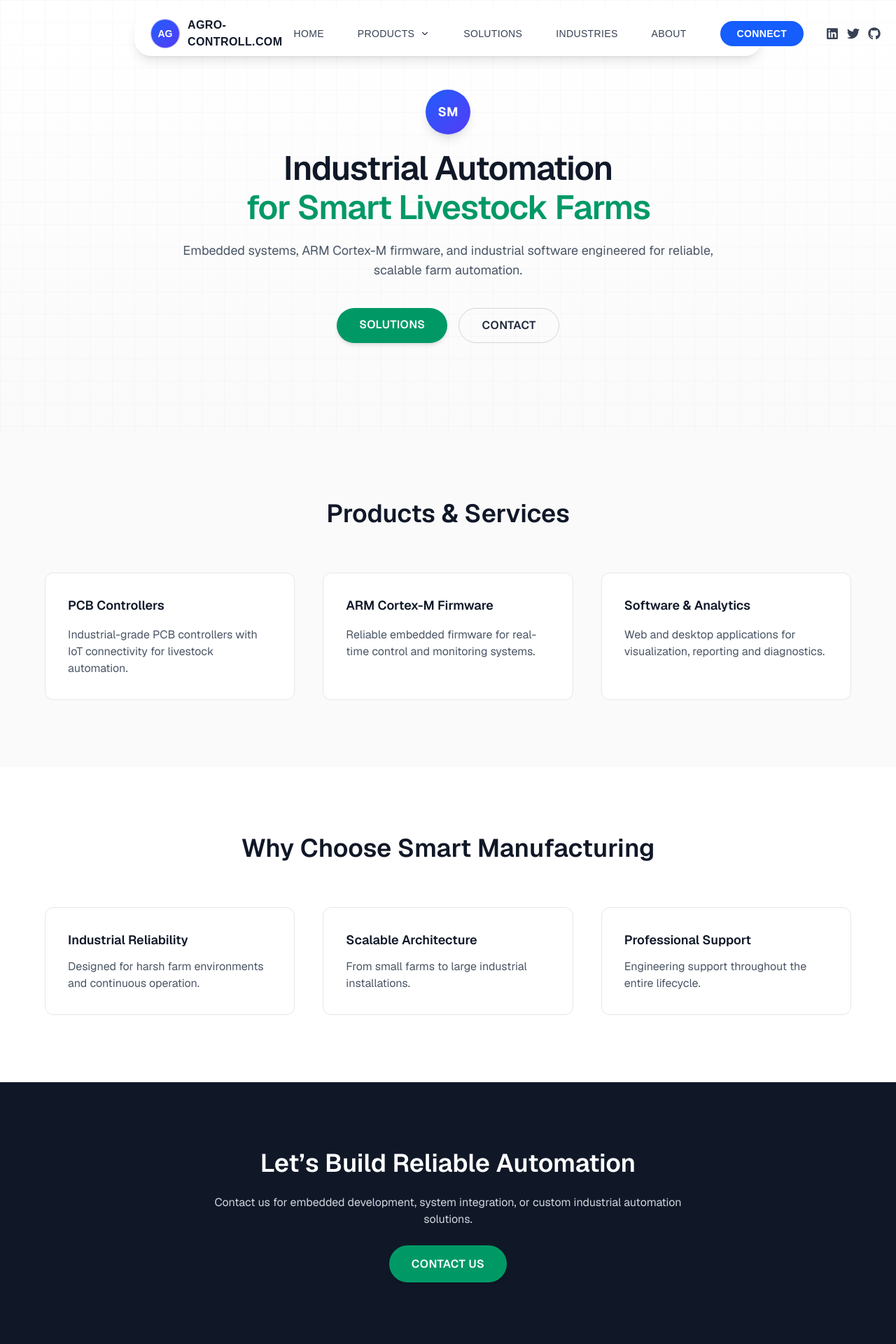
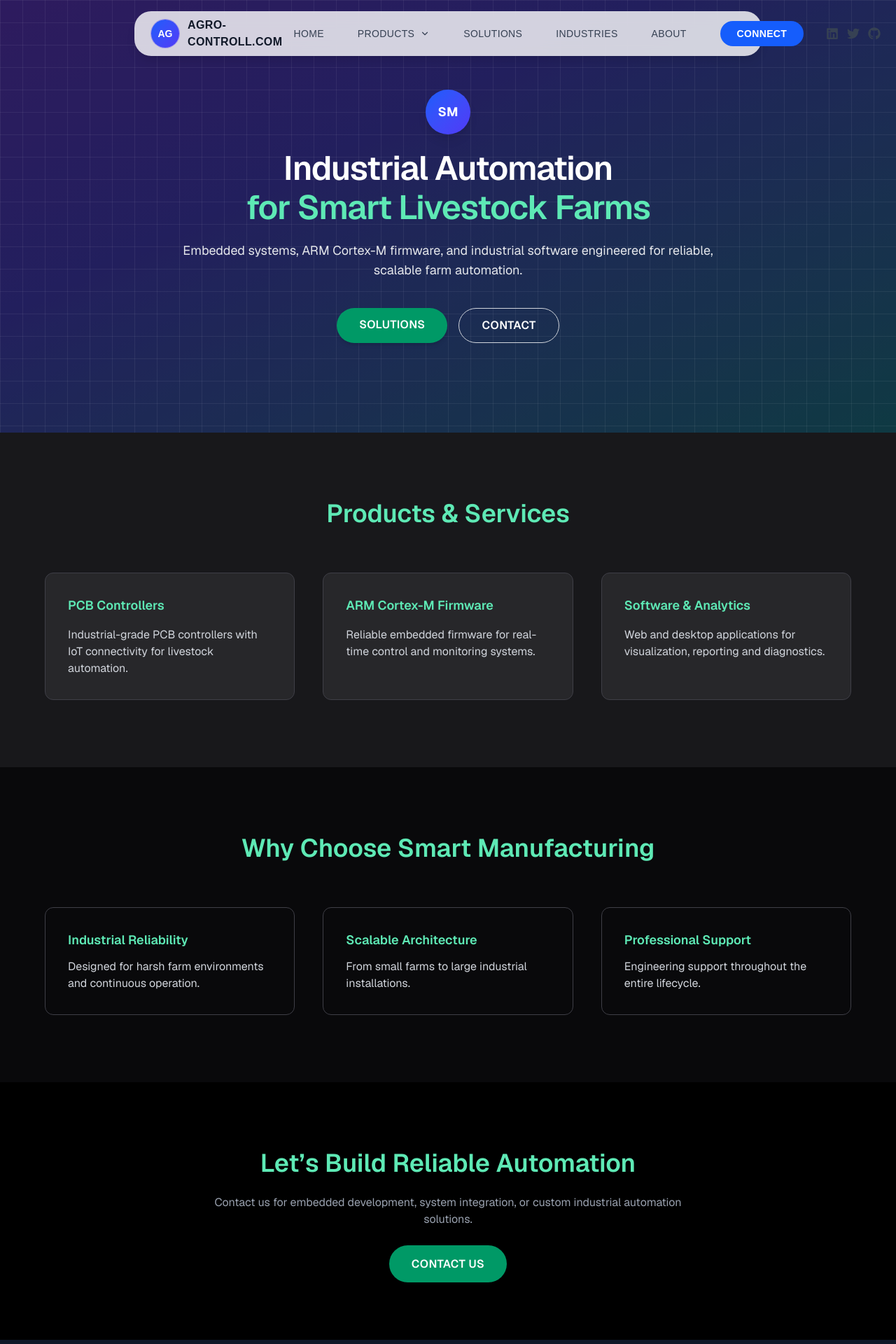
Before and after one commit to Bm8725/agrocontroll.com, a Next.js app: page / in a window 1280 px wide. Shown: the top 1920 px of the page at 70% size. Built offline with nearby package versions, Linux system fonts and the light colour scheme.

Commit message:
Update navbar: corporate style, smooth submenu, responsive

```diff
--- a/src/app/page.js
+++ b/src/app/page.js
@@ -36,15 +36,25 @@ export default function Home() {
   return (
     <main className="flex flex-col overflow-x-hidden font-sans">
       {/* HERO */}
-      <section className="relative py-32 px-6 bg-gradient-to-b from-white to-zinc-50 overflow-hidden">
-        {/* subtle animated grid background */}
-        <div className="absolute inset-0 bg-[linear-gradient(to_right,#00000005_1px,transparent_1px),linear-gradient(to_bottom,#00000005_1px,transparent_1px)] bg-[size:32px_32px] animate-pulse-slow" />
+      <section className="relative py-32 px-6 overflow-hidden">
+        {/* Animated gradient background */}
+        <motion.div
+          animate={{ backgroundPosition: ["0% 50%", "100% 50%", "0% 50%"] }}
+          transition={{ duration: 15, repeat: Infinity, ease: "linear" }}
+          className="absolute inset-0 bg-gradient-to-br from-purple-900 via-indigo-900 to-emerald-800 bg-[length:200%_200%] z-0"
+        />
+
+        {/* Semi-transparent overlay */}
+        <div className="absolute inset-0 bg-black/30 z-10" />
+
+        {/* Subtle animated grid */}
+        <div className="absolute inset-0 bg-[linear-gradient(to_right,#ffffff10_1px,transparent_1px),linear-gradient(to_bottom,#ffffff10_1px,transparent_1px)] bg-[size:32px_32px] animate-pulse-slow z-20" />
 
         <motion.div
           initial={{ opacity: 0, y: 40 }}
           animate={{ opacity: 1, y: 0 }}
           transition={{ duration: 1 }}
-          className="relative z-10 max-w-4xl mx-auto text-center"
+          className="relative z-30 max-w-4xl mx-auto text-center"
         >
           {/* Brand badge */}
           <div className="mx-auto mb-6 w-16 h-16 rounded-full bg-gradient-to-br from-blue-600 to-indigo-600 flex items-center justify-center shadow-lg">
@@ -55,10 +65,10 @@ export default function Home() {
             initial={{ y: 20, opacity: 0 }}
             animate={{ y: 0, opacity: 1 }}
             transition={{ delay: 0.2, duration: 0.8 }}
-            className="text-4xl md:text-5xl font-semibold text-gray-900 tracking-tight"
+            className="text-4xl md:text-5xl font-semibold text-white tracking-tight"
           >
             Industrial Automation
-            <span className="block text-emerald-600 mt-2">
+            <span className="block text-emerald-300 mt-2">
               for Smart Livestock Farms
             </span>
           </motion.h1>
@@ -67,7 +77,7 @@ export default function Home() {
             initial={{ y: 20, opacity: 0 }}
             animate={{ y: 0, opacity: 1 }}
             transition={{ delay: 0.4, duration: 0.8 }}
-            className="mt-6 text-lg text-gray-600 max-w-3xl mx-auto"
+            className="mt-6 text-lg text-gray-200 max-w-3xl mx-auto"
           >
             Embedded systems, ARM Cortex-M firmware, and industrial software engineered for reliable, scalable farm automation.
           </motion.p>
@@ -86,7 +96,7 @@ export default function Home() {
             </a>
             <a
               href="#contact"
-              className="px-8 py-3 rounded-full border border-gray-300 text-gray-800 font-semibold uppercase tracking-wide hover:bg-gray-100 transition"
+              className="px-8 py-3 rounded-full border border-gray-300 text-white font-semibold uppercase tracking-wide hover:bg-gray-800 transition"
             >
               Contact
             </a>
@@ -95,12 +105,12 @@ export default function Home() {
       </section>
 
       {/* PRODUCTS */}
-      <section id="products" className="py-24 px-6 bg-zinc-50">
+      <section id="products" className="py-24 px-6 bg-zinc-900 text-white">
         <motion.h2
           initial={{ opacity: 0, y: 20 }}
           whileInView={{ opacity: 1, y: 0 }}
           transition={{ duration: 0.8 }}
-          className="text-3xl md:text-4xl font-semibold text-center mb-16 text-gray-900"
+          className="text-3xl md:text-4xl font-semibold text-center mb-16 text-emerald-300"
         >
           Products & Services
         </motion.h2>
@@ -113,22 +123,22 @@ export default function Home() {
               whileInView={{ y: 0, opacity: 1 }}
               viewport={{ once: true }}
               transition={{ delay: idx * 0.2, duration: 0.6 }}
-              className="p-8 bg-white border border-gray-200 rounded-xl hover:shadow-xl transition hover:scale-105"
+              className="p-8 bg-zinc-800 border border-zinc-700 rounded-xl hover:shadow-2xl transition hover:scale-105"
             >
-              <h3 className="text-lg font-semibold mb-4 text-gray-900">{item.title}</h3>
-              <p className="text-gray-600">{item.desc}</p>
+              <h3 className="text-lg font-semibold mb-4 text-emerald-300">{item.title}</h3>
+              <p className="text-gray-300">{item.desc}</p>
             </motion.div>
           ))}
         </div>
       </section>
 
       {/* FEATURES */}
-      <section id="features" className="py-24 px-6 bg-white">
+      <section id="features" className="py-24 px-6 bg-zinc-950 text-white">
         <motion.h2
           initial={{ opacity: 0, y: 20 }}
           whileInView={{ opacity: 1, y: 0 }}
           transition={{ duration: 0.8 }}
-          className="text-3xl md:text-4xl font-semibold text-center mb-16 text-gray-900"
+          className="text-3xl md:text-4xl font-semibold text-center mb-16 text-emerald-300"
         >
           Why Choose Smart Manufacturing
         </motion.h2>
@@ -141,22 +151,22 @@ export default function Home() {
               whileInView={{ y: 0, opacity: 1 }}
               viewport={{ once: true }}
               transition={{ delay: idx * 0.2, duration: 0.6 }}
-              className="p-8 border border-gray-200 rounded-xl hover:shadow-lg transition hover:scale-105"
+              className="p-8 border border-zinc-700 rounded-xl hover:shadow-xl transition hover:scale-105"
             >
-              <h4 className="text-lg font-semibold mb-3 text-gray-900">{item.title}</h4>
-              <p className="text-gray-600">{item.desc}</p>
+              <h4 className="text-lg font-semibold mb-3 text-emerald-300">{item.title}</h4>
+              <p className="text-gray-300">{item.desc}</p>
             </motion.div>
           ))}
         </div>
       </section>
 
       {/* CONTACT */}
-      <section id="contact" className="py-24 px-6 bg-gray-900 text-center">
+      <section id="contact" className="py-24 px-6 bg-black text-center">
         <motion.h2
           initial={{ y: 20, opacity: 0 }}
           whileInView={{ y: 0, opacity: 1 }}
           transition={{ duration: 0.8 }}
-          className="text-3xl md:text-4xl font-semibold mb-6 text-white"
+          className="text-3xl md:text-4xl font-semibold mb-6 text-emerald-300"
         >
           Let’s Build Reliable Automation
         </motion.h2>
@@ -164,14 +174,14 @@ export default function Home() {
           initial={{ y: 20, opacity: 0 }}
           whileInView={{ y: 0, opacity: 1 }}
           transition={{ delay: 0.2, duration: 0.8 }}
-          className="mb-10 text-gray-300 max-w-2xl mx-auto"
+          className="mb-10 text-gray-400 max-w-2xl mx-auto"
         >
           Contact us for embedded development, system integration, or custom industrial automation solutions.
         </motion.p>
         <motion.a
-          whileHover={{ scale: 1.05, boxShadow: "0px 8px 20px rgba(0,0,0,0.2)" }}
+          whileHover={{ scale: 1.05, boxShadow: "0px 8px 20px rgba(0,0,0,0.4)" }}
           href="mailto:contact@agrocontroll.com"
-          className="px-8 py-4 rounded-full bg-emerald-600 text-white font-semibold uppercase tracking-wide hover:bg-emerald-500 transition shadow-md"
+          className="px-8 py-4 rounded-full bg-emerald-600 text-white font-semibold uppercase tracking-wide hover:bg-emerald-500 transition shadow-lg"
         >
           Contact Us
         </motion.a>
```
